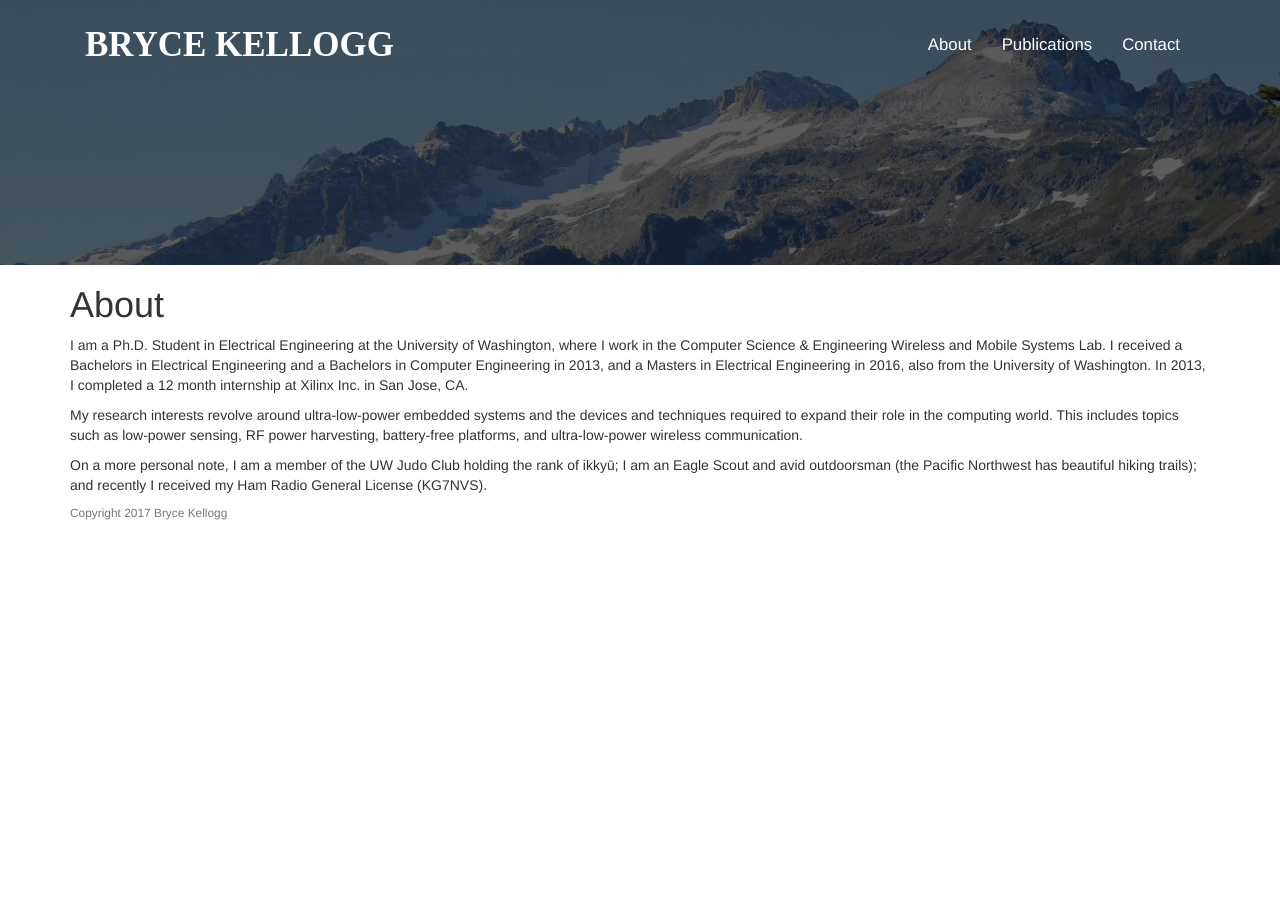
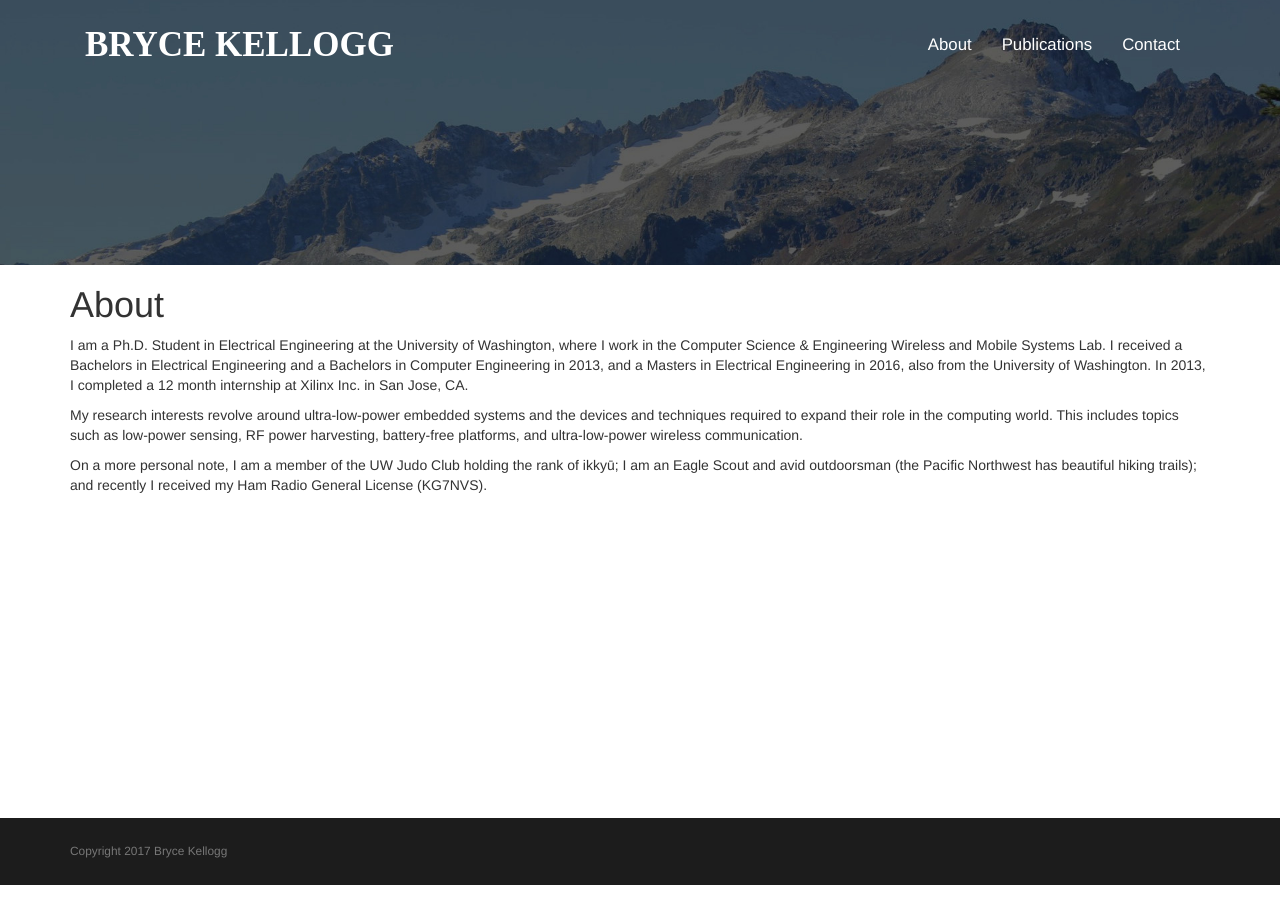
Before and after one commit to brycekellogg/BryceKellogg.com, a Jekyll site: the page built from _pages/about.md, in a window 1280 px wide. Built offline with Jekyll 4.4.1, drawn with Linux system fonts in a browser that asks for light colours; nearby versions of some CDN libraries.

Commit message:
Fixed footer

```diff
--- a/_includes/footer.html
+++ b/_includes/footer.html
@@ -1,5 +1,5 @@
 <div class="footer">
-    <div class="container m-3 ml-5">
+    <div class="container">
         <p class="small text-muted">Copyright 2017 Bryce Kellogg</p>
     </div>
 </footer>
--- a/css/main.css
+++ b/css/main.css
@@ -1,6 +1,14 @@
 ---
 ---
-
+.footer {
+    position: absolute;
+    bottom: 0;
+    width: 100%;
+    background-color: #1c1c1c;
+    padding: 15px;
+    padding-top: 25px;
+    margin-bottom: 15px;
+}
 
 .navbar-inverse .navbar-nav > li > a:hover, .navbar-inverse .navbar-nav > li > a:focus {
     color: red;
```
